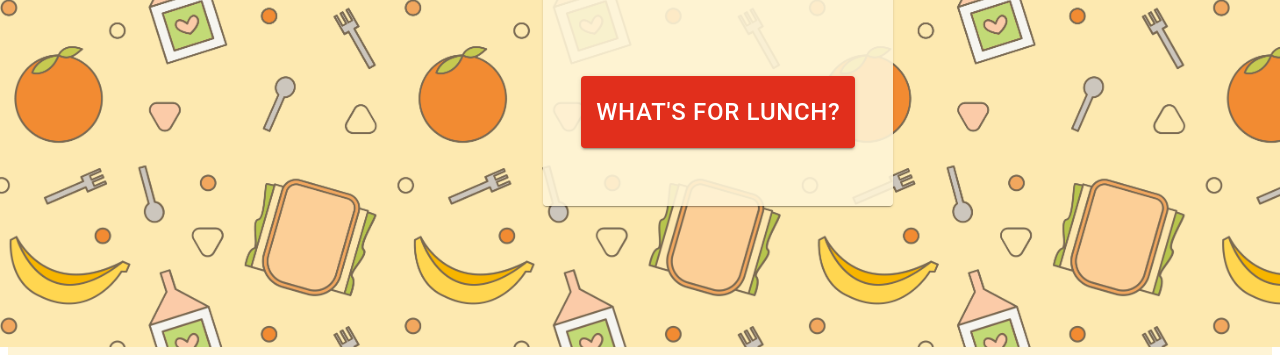
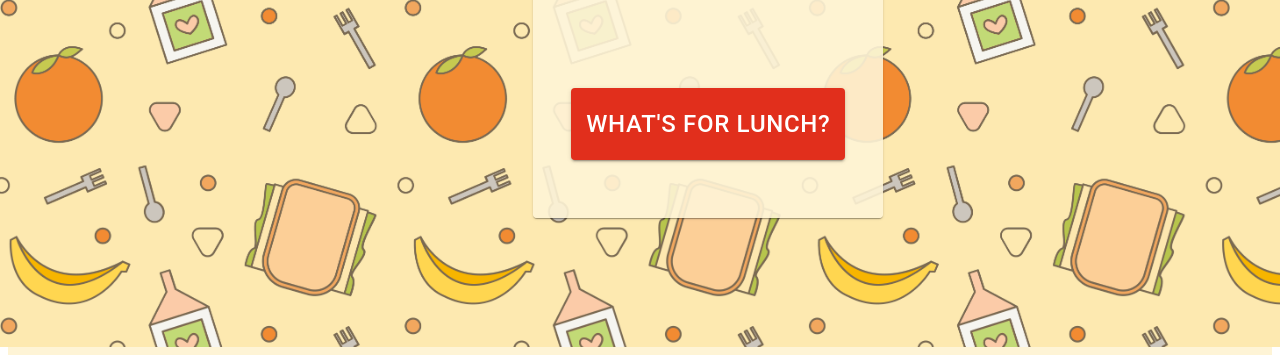
Before and after one commit to tracey-web/mixr, a Gatsby site: page / in a window 1280 px wide. Shown: the part 453-816 px from the top of the page. Built offline with nearby package versions, Linux system fonts and the light colour scheme; Gatsby itself is replaced by a stand-in of ours; a web font is replaced by a local one.

Commit message:
Fixed styling issues with the grid.

```diff
--- a/src/pages/index.js
+++ b/src/pages/index.js
@@ -90,7 +90,6 @@ const IndexPage = () => {
         <SEO title="Home" />
         <Grid
           container
-          spacing={3}
           direction="row"
           justify="center"
           alignItems="center"
```
